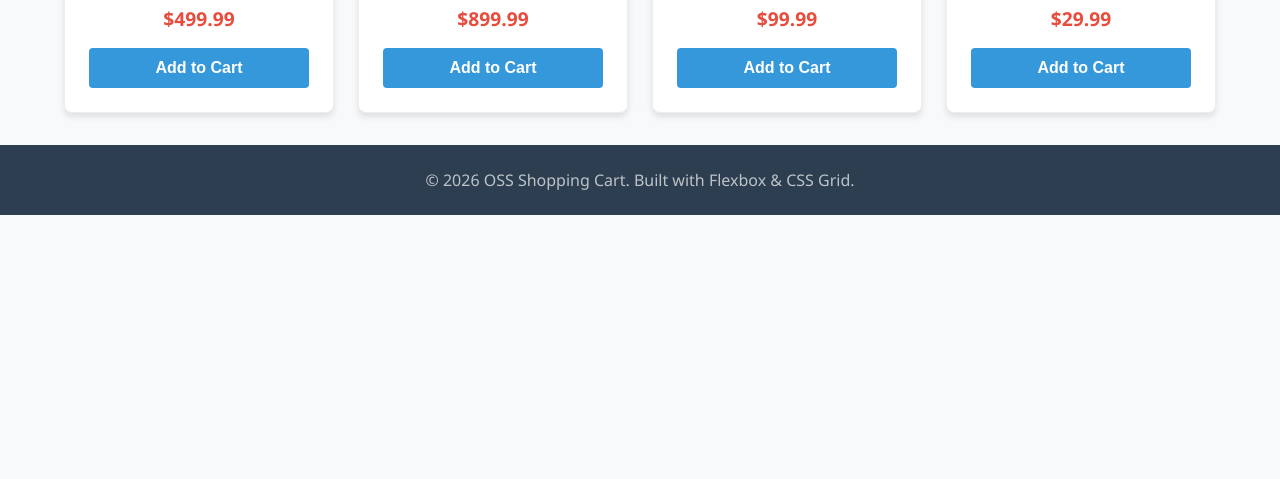
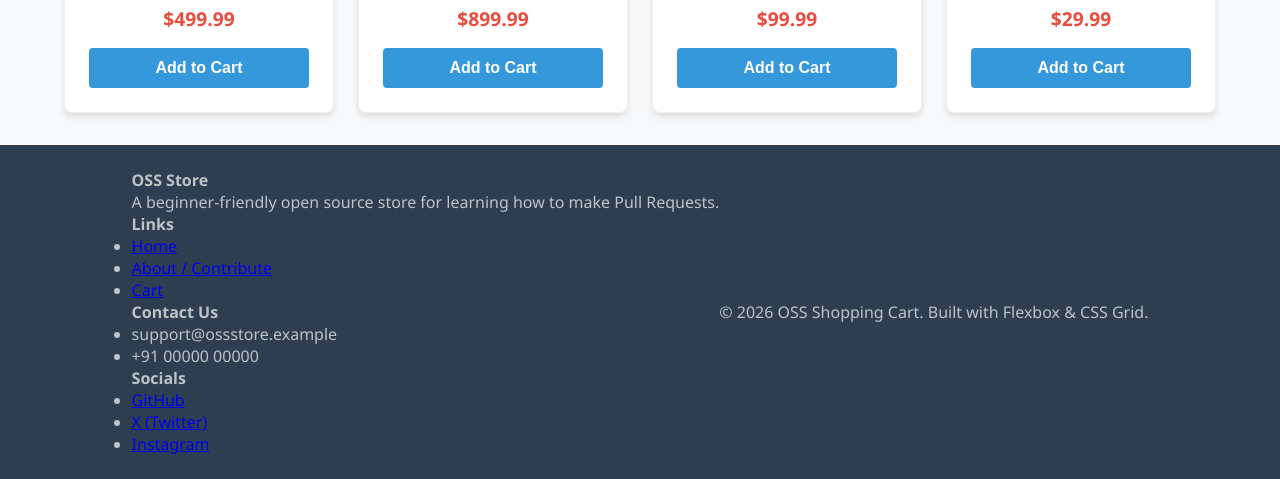
Before and after one commit to Prakhar1Ojha/opensourceMiraiRgiFirstYear, a website: page src/index.html in a window 1280 px wide. Shown: the part 732-1211 px from the top of the page. Before the commit the page ends 947 px from the top, so only its background shows below. Drawn offline with Linux system fonts and the light colour scheme.

Commit message:
Enhance footer with additional sections and links

```diff
--- a/src/index.html
+++ b/src/index.html
@@ -79,8 +79,45 @@
       </section>
     </main>
 
-    <footer>
-      <p>&copy; 2026 OSS Shopping Cart. Built with Flexbox & CSS Grid.</p>
+    <footer class="site-footer">
+      <div class="footer-container">
+        <div class="footer-section">
+          <h4>OSS Store</h4>
+          <p>A beginner-friendly open source store for learning how to make Pull Requests.</p>
+        </div>
+
+        <div class="footer-section">
+          <h4>Links</h4>
+          <ul>
+            <li><a href="index.html">Home</a></li>
+            <li><a href="about.html">About / Contribute</a></li>
+            <li><a href="cart.html">Cart</a></li>
+          </ul>
+        </div>
+
+        <div class="footer-section">
+          <h4>Contact Us</h4>
+          <ul>
+            <li>support@ossstore.example</li>
+            <li>+91 00000 00000</li>
+          </ul>
+        </div>
+
+        <div class="footer-section">
+          <h4>Socials</h4>
+          <ul>
+            <li>
+              <a href="https://github.com/harshfi/opensourceMiraiRgiFirstYear">GitHub</a>
+            </li>
+            <li><a href="https://x.com">X (Twitter)</a></li>
+            <li><a href="https://www.instagram.com">Instagram</a></li>
+          </ul>
+        </div>
+      </div>
+
+      <div class="footer-bottom">
+        <p>&copy; 2026 OSS Shopping Cart. Built with Flexbox & CSS Grid.</p>
+      </div>
     </footer>
   </body>
 </html>
```
